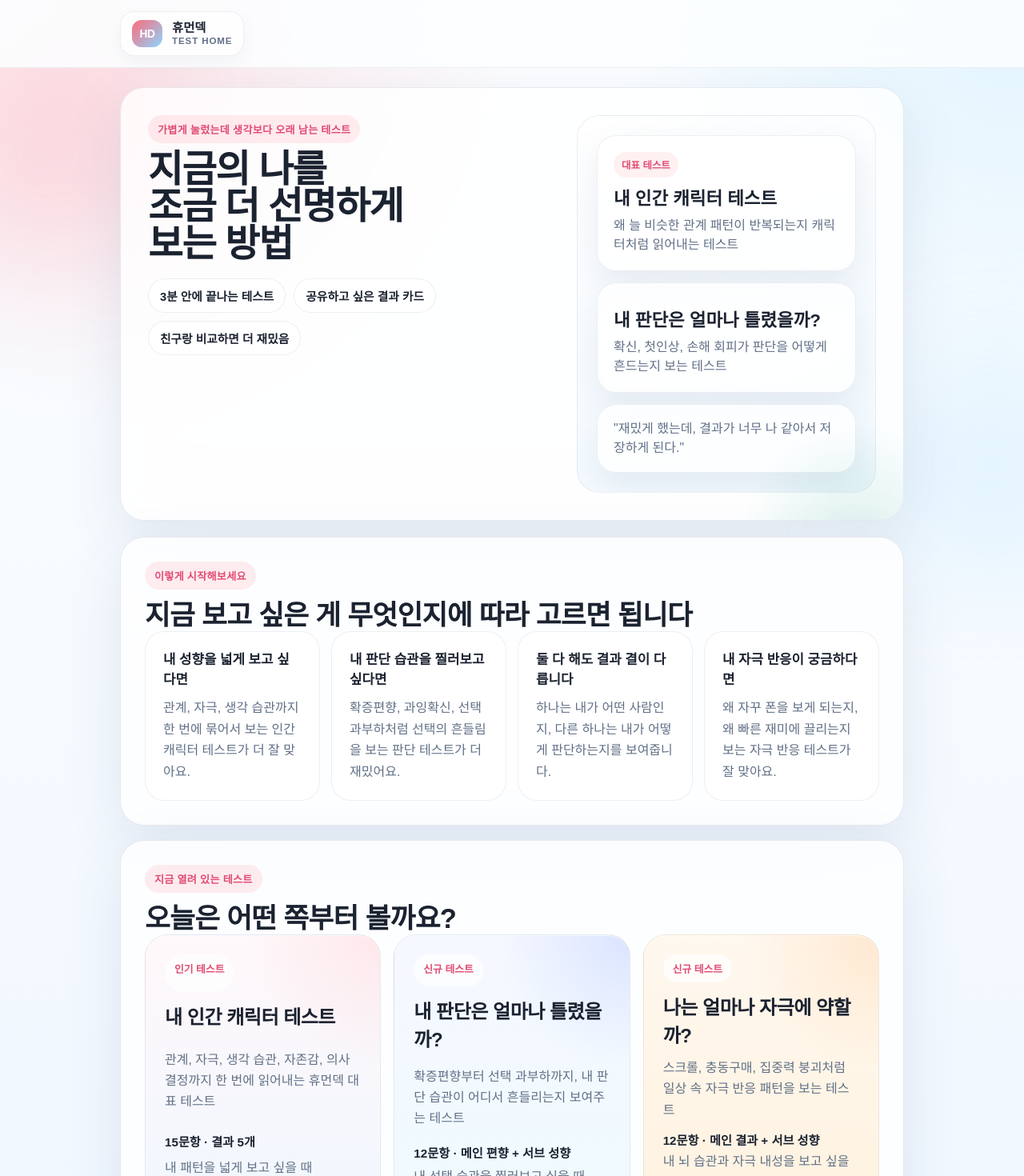
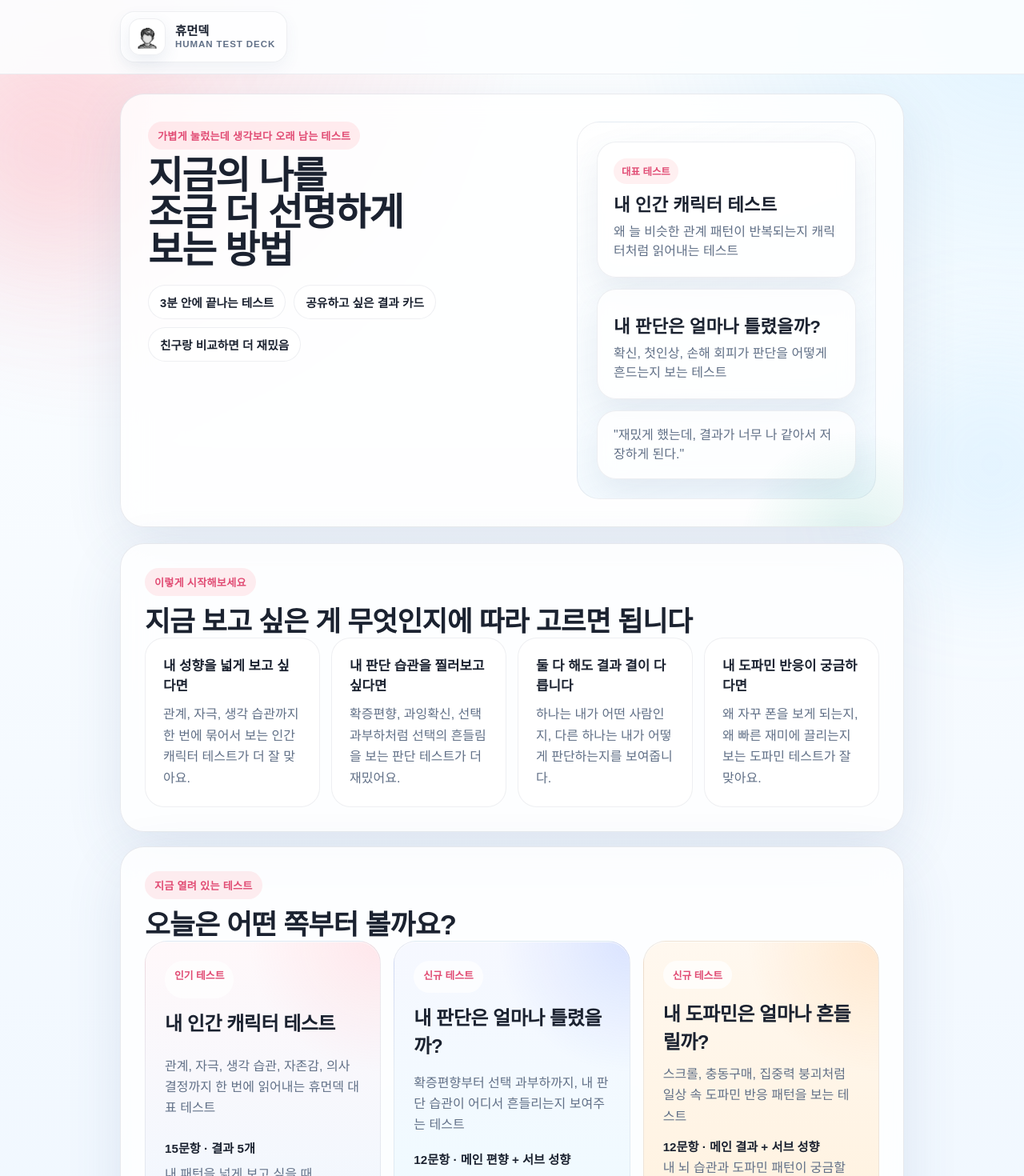
Before and after one commit to chichigoldbar-collab/humandeck, a Next.js app: page / in a window 1280 px wide. Shown: the top 1470 px of the page at 80% size. Built offline with nearby package versions, Linux system fonts and the light colour scheme; no server answers.

Commit message:
Update dopamine test copy and header logo

```diff
--- a/app/globals.css
+++ b/app/globals.css
@@ -61,7 +61,7 @@ a {
   display: inline-flex;
   align-items: center;
   gap: 12px;
-  padding: 10px 14px;
+  padding: 8px 14px 8px 10px;
   border-radius: 18px;
   text-decoration: none;
   border: 1px solid rgba(39, 56, 86, 0.08);
@@ -69,17 +69,15 @@ a {
   box-shadow: 0 8px 20px rgba(64, 94, 140, 0.06);
 }
 
-.site-logo-mark {
-  display: grid;
-  place-items: center;
-  width: 38px;
-  height: 34px;
-  border-radius: 12px;
-  background: linear-gradient(135deg, var(--accent) 0%, #8dd5ff 100%);
-  color: white;
-  font-size: 0.86rem;
-  font-weight: 900;
-  letter-spacing: -0.03em;
+.site-logo-image {
+  display: block;
+  width: 46px;
+  height: 46px;
+  object-fit: cover;
+  border-radius: 14px;
+  border: 1px solid rgba(39, 56, 86, 0.08);
+  box-shadow: 0 8px 20px rgba(64, 94, 140, 0.1);
+  background: rgba(255, 255, 255, 0.9);
 }
 
 .site-logo-copy {
--- a/app/stimulation/page.tsx
+++ b/app/stimulation/page.tsx
@@ -2,7 +2,7 @@ import type { Metadata } from "next";
 import { StimulationExperience } from "@/components/StimulationExperience";
 
 export const metadata: Metadata = {
-  title: "나는 얼마나 자극에 약할까? | 휴먼덱",
+  title: "내 도파민은 얼마나 흔들릴까? | 휴먼덱",
   description:
     "스크롤, 충동구매, 집중력 붕괴로 알아보는 도파민 반응 패턴 테스트",
 };
--- a/components/HomeExperience.tsx
+++ b/components/HomeExperience.tsx
@@ -31,10 +31,10 @@ const tests: {
   {
     href: "/stimulation",
     badge: "신규 테스트",
-    title: "나는 얼마나 자극에 약할까?",
-    summary: "스크롤, 충동구매, 집중력 붕괴처럼 일상 속 자극 반응 패턴을 보는 테스트",
+    title: "내 도파민은 얼마나 흔들릴까?",
+    summary: "스크롤, 충동구매, 집중력 붕괴처럼 일상 속 도파민 반응 패턴을 보는 테스트",
     meta: "12문항 · 메인 결과 + 서브 성향",
-    pickFor: "내 뇌 습관과 자극 내성을 보고 싶을 때",
+    pickFor: "내 뇌 습관과 도파민 패턴이 궁금할 때",
     accent: "home-card-stimulation",
   },
 ];
@@ -96,8 +96,8 @@ export function HomeExperience() {
             <p>하나는 내가 어떤 사람인지, 다른 하나는 내가 어떻게 판단하는지를 보여줍니다.</p>
           </article>
           <article className="home-intro-card">
-            <strong>내 자극 반응이 궁금하다면</strong>
-            <p>왜 자꾸 폰을 보게 되는지, 왜 빠른 재미에 끌리는지 보는 자극 반응 테스트가 잘 맞아요.</p>
+            <strong>내 도파민 반응이 궁금하다면</strong>
+            <p>왜 자꾸 폰을 보게 되는지, 왜 빠른 재미에 끌리는지 보는 도파민 테스트가 잘 맞아요.</p>
           </article>
         </div>
       </section>
--- a/components/SiteHeader.tsx
+++ b/components/SiteHeader.tsx
@@ -5,10 +5,14 @@ export function SiteHeader() {
     <header className="site-header-shell">
       <div className="site-header-inner">
         <Link href="/" className="site-logo" aria-label="휴먼덱 홈으로 이동">
-          <span className="site-logo-mark">HD</span>
+          <img
+            src="/assets/home-logo.png"
+            alt="휴먼덱 로고"
+            className="site-logo-image"
+          />
           <span className="site-logo-copy">
             <strong>휴먼덱</strong>
-            <small>test home</small>
+            <small>human test deck</small>
           </span>
         </Link>
       </div>
```
Also changed, not shown: components/StimulationExperience.tsx (+5 -5 lines), public/assets/home-logo.png (added).
